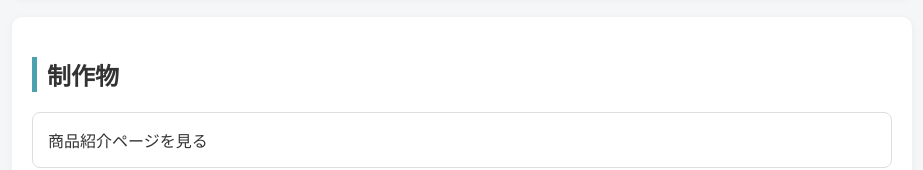
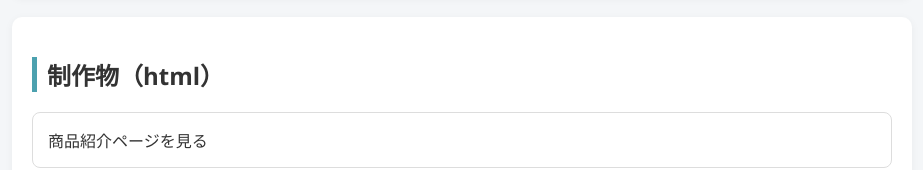
Before and after one commit to howell0/self-introduction, a plain HTML site: page index.html in a window 1280 px wide. Shown: the part 1958-2128 px from the top of the page, without its empty margins (178-1101 px from the left). Drawn offline with Linux system fonts and the light colour scheme.

Commit message:
Update index.html

```diff
--- a/index.html
+++ b/index.html
@@ -285,7 +285,7 @@ Eclipse / MySQL
 </section>
 
 <section>
-<h2>制作物</h2>
+<h2>制作物（html）</h2>
 
 <a href="https://howell0.github.io/self-introduction/product/" class="link-box">
 商品紹介ページを見る
```
